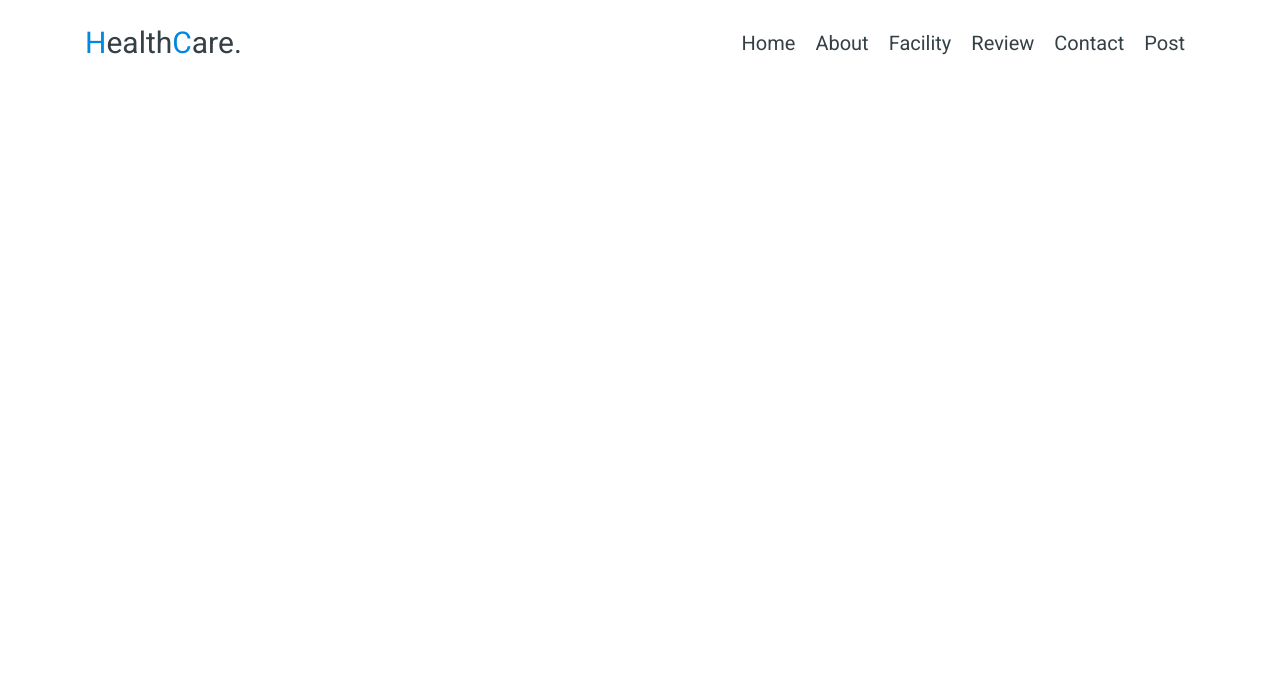
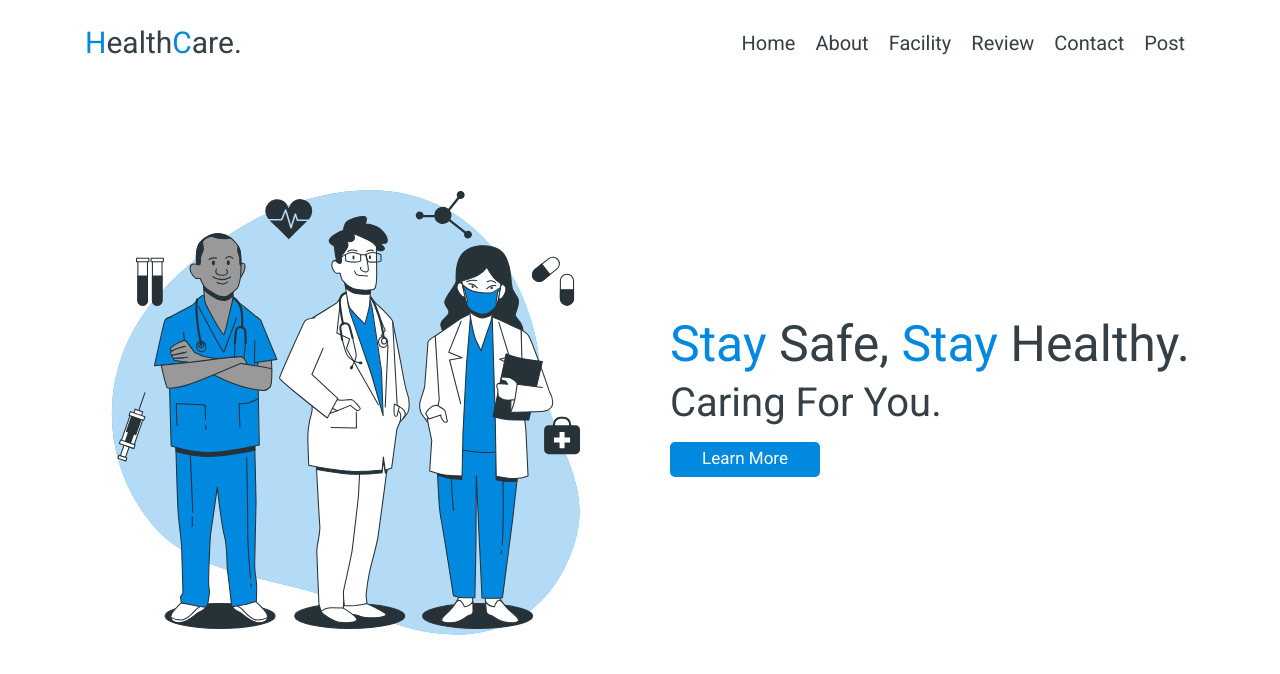
Before and after one commit to MohamedAnwarAlhamed/hospital-website, a plain HTML site: page index.html in a window 1280 px wide. Drawn offline with nearby package versions, Linux system fonts and the light colour scheme.

Commit message:
home section

```diff
--- a/css/style.css
+++ b/css/style.css
@@ -31,6 +31,46 @@ html {
 body {
   overflow-x: hidden;
 }
+
+section {
+  overflow: hidden;
+}
+
+.button {
+  height: 3.5rem;
+  width: 15rem;
+  background: var(--blue);
+  color: #fff;
+  font-size: 1.7rem;
+  text-transform: capitalize;
+  border-radius: 0.5rem;
+  cursor: pointer;
+  position: relative;
+  z-index: 0;
+  overflow: hidden;
+  margin: 1rem 0;
+}
+
+.button::before {
+  content: '';
+  position: absolute;
+  top: -100%;
+  left: 0;
+  height: 100%;
+  width: 100%;
+  background-color: var(--black);
+  z-index: -1;
+  transition: 0.2s linear;
+}
+
+.button:hover:before {
+  top: 0%;
+}
+
+.button:hover{
+    box-shadow: .1rem .5rem var(--blue),
+                0 .3rem .5rem rgba(0,0,0,.3);
+  }
 
 /* header */
 
@@ -93,12 +133,28 @@ header .fa-times {
   transform: rotate(180deg);
 }
 
+/* home */
+
+.home .content h1 {
+  font-size: 5rem;
+  color: var(--black);
+}
+
+.home .content h1 span {
+  color: var(--blue);
+}
+
+.home .content h3 {
+  font-size: 4rem;
+  color: var(--black);
+}
+
 /* media query */
 @media (max-width: 768px) {
   html {
     font-size: 55%;
   }
-    /* header */
+  /* header */
   header .fa-bars {
     display: block;
   }
--- a/index.html
+++ b/index.html
@@ -51,6 +51,28 @@
     </header>
     <!-- heeder section end -->
 
+    <!-- home section starts  -->
+    <section class="home" id="home">
+
+        <div class="container">
+
+            <div class="row min-vh-100 align-items-center text-center text-md-left">
+
+                <div class="col-md-6 pr-md-5">
+                    <img src="images/home-img.svg" width="100%" alt="">
+                </div>
+
+                <div class="col-md-6 pl-md-5 content">
+                    <h1><span>stay</span> safe, <span>stay</span> healthy.</h1>
+                    <h3>caring for you.</h3>
+                    <a href="#"><button class="button">learn more</button></a>
+                </div>
+
+            </div>
+
+        </div>
+    <!-- home section end -->
+
     <!-- jquery cdn link  -->
     <script src="https://cdnjs.cloudflare.com/ajax/libs/jquery/3.5.1/jquery.min.js"></script>
 
```
Also changed, not shown: images/home-img.svg (added).
